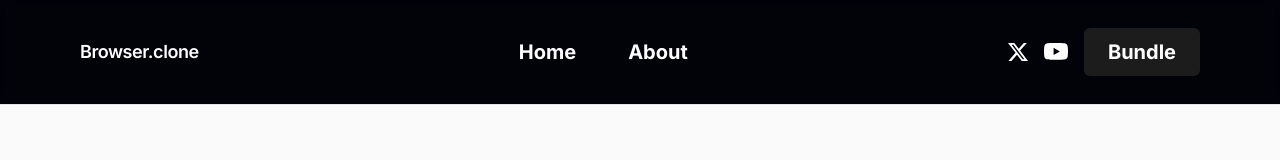
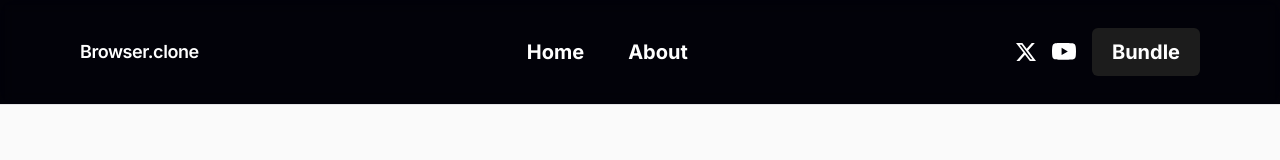
Before and after one commit to Rekaitoz/browser.supply-Clone, a Next.js app: page / in a window 1280 px wide. Shown: the top 160 px of the page. Built offline with nearby package versions, Linux system fonts and the light colour scheme.

Commit message:
feat: add padding properties to Button component for customizable spacing

```diff
--- a/components/button.tsx
+++ b/components/button.tsx
@@ -11,7 +11,8 @@ interface ButtonProps {
     textColor?: string;
     rounded?: boolean;
     fullWidth?: boolean;
-
+    paddingX?: string;
+    paddingY?: string;
     // Icon
     rightIcon?: ReactNode;
 
@@ -28,6 +29,9 @@ export default function Button({
     textColor = "text-white",
     rounded = false,
     fullWidth = false,
+    paddingX = "px-5",
+    paddingY = "py-3",
+
     rightIcon,
     animation = true,
 }: ButtonProps) {
@@ -63,8 +67,8 @@ export default function Button({
         overflow-hidden
         transition-all
         duration-300
-        px-6
-        py-3
+        ${paddingX}
+        ${paddingY}
         ${bgColor}
         ${textColor}
         ${rounded ? "rounded-md" : ""}
```
